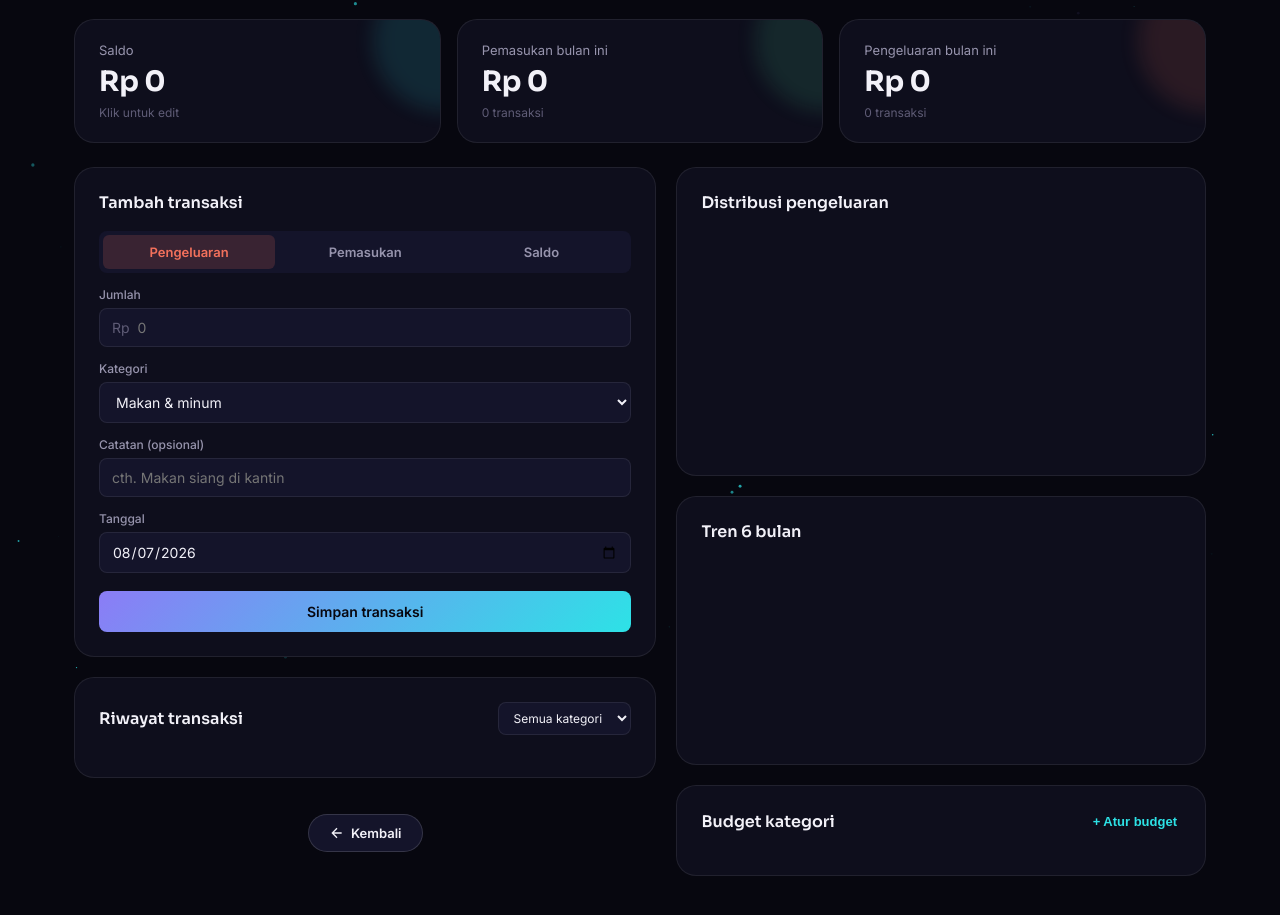
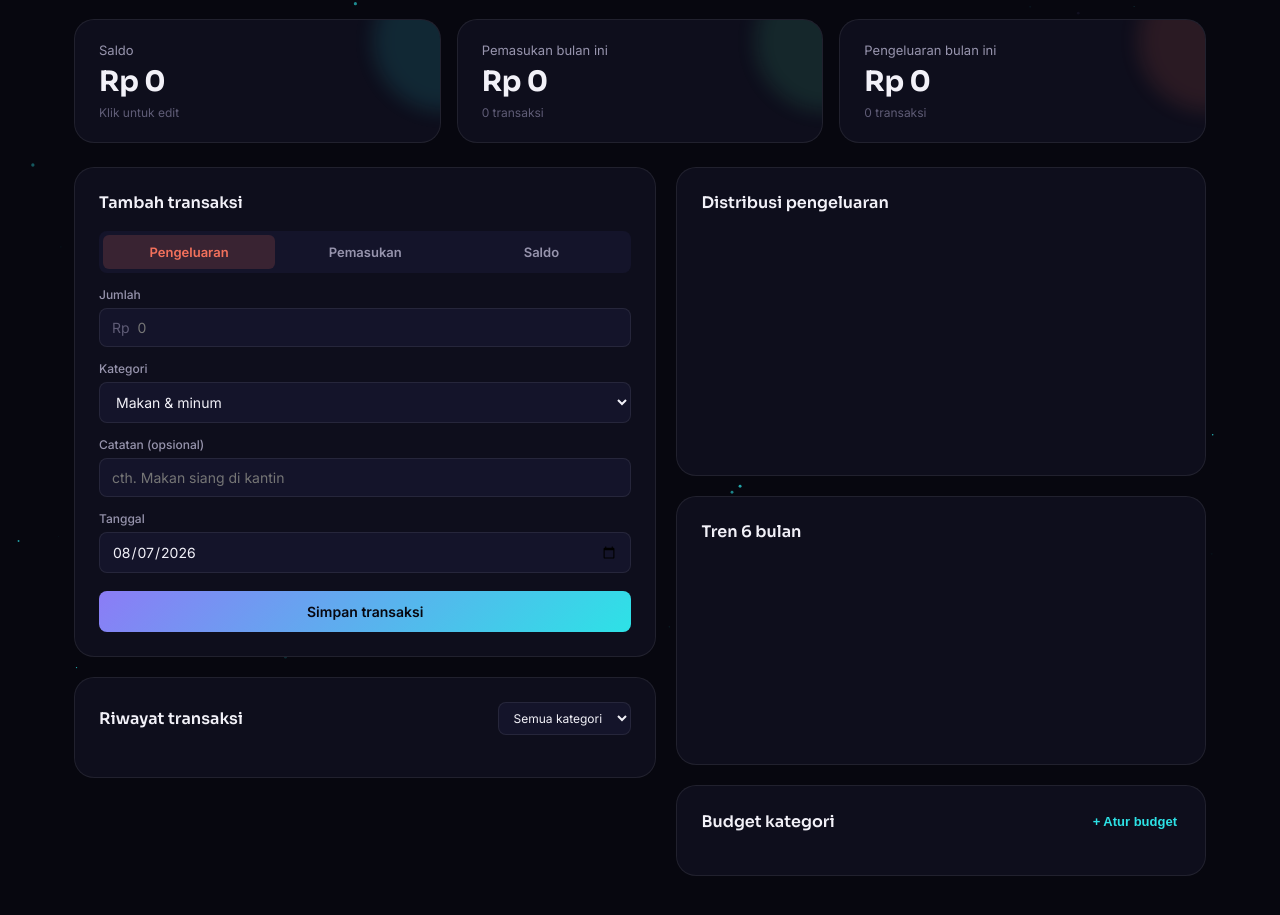
Before and after one commit to ysffend/cosmic-spend, a plain HTML site: page expense tracker.html in a window 1280 px wide. Shown: the part 81-996 px from the top of the page. Drawn offline with nearby package versions, Linux system fonts and the light colour scheme; no server answers.

Commit message:
Pembaruan kode terbaru

```diff
--- a/expense tracker.html
+++ b/expense tracker.html
@@ -149,21 +149,6 @@
               <!-- populated by JS -->
             </div>
           </div>
-          <center>
-            <a href="index.html" class="btn-back">
-              <svg
-                width="16"
-                height="16"
-                viewBox="0 0 24 24"
-                fill="none"
-                stroke="currentColor"
-                stroke-width="2"
-              >
-                <path d="M19 12H5m7-7l-7 7 7 7" />
-              </svg>
-              Kembali
-            </a>
-          </center>
         </div>
 
         <!-- RIGHT: Charts + Budgets -->
```
